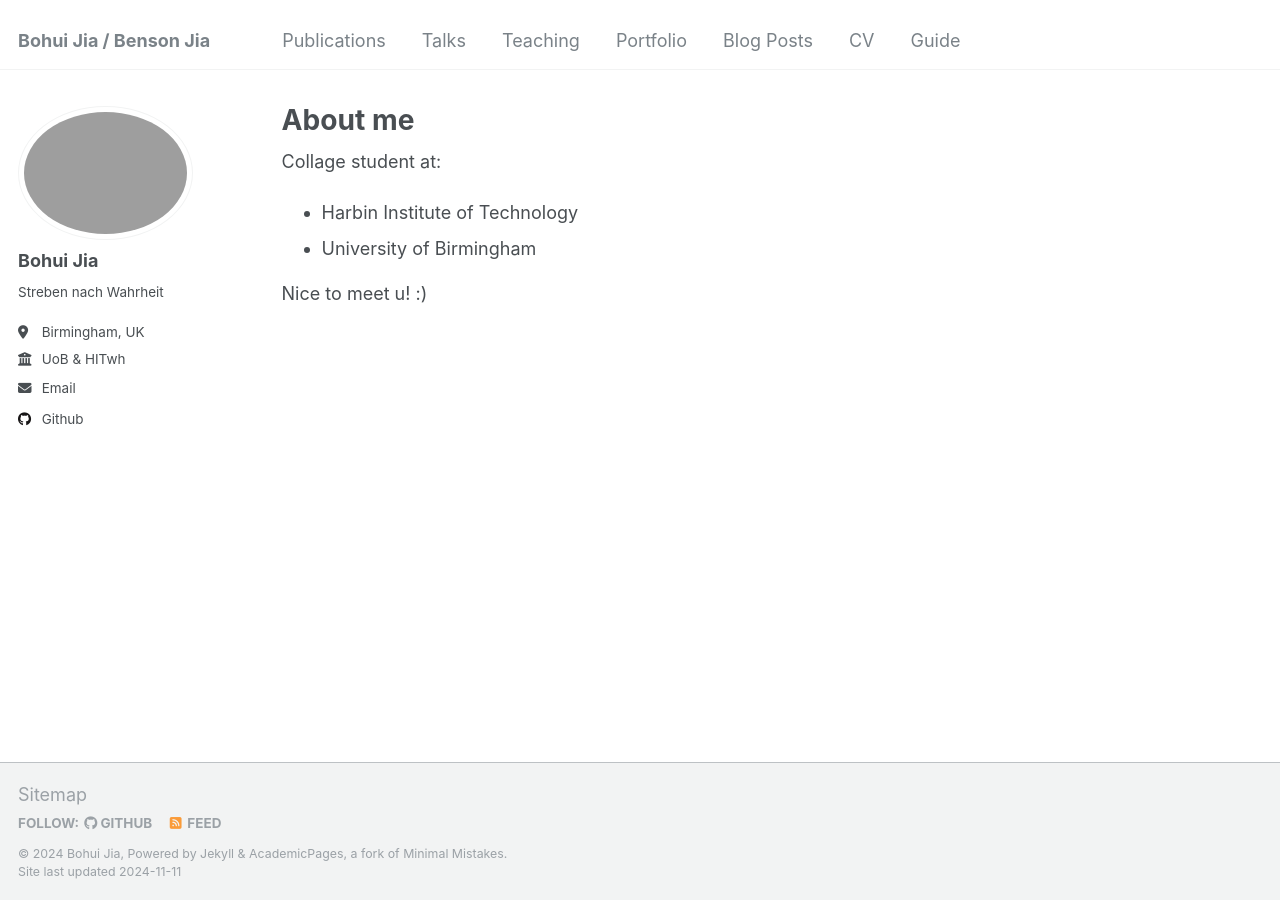
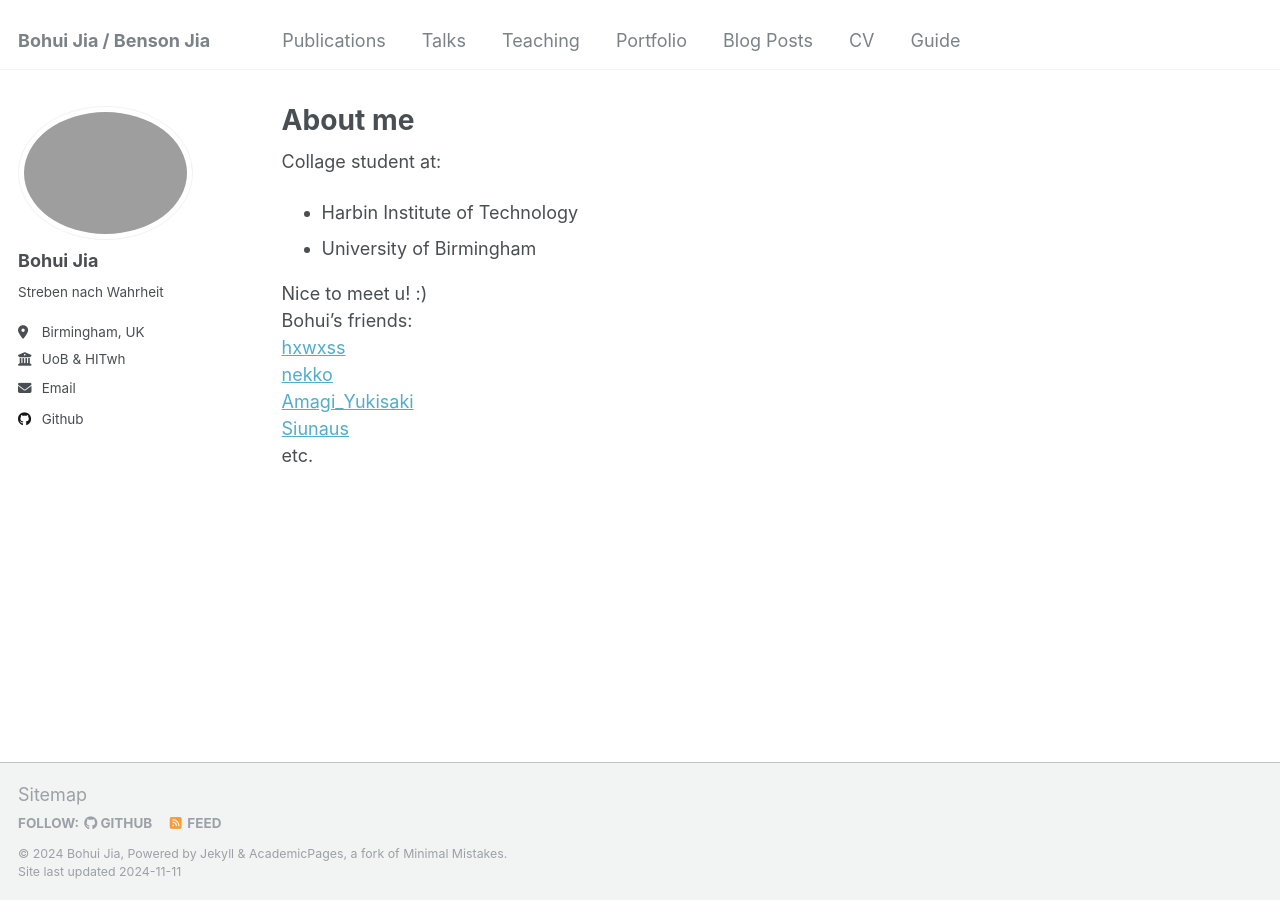
Before and after one commit to BensonJia/BensonJia.github.io, a Jekyll site: the page built from _pages/about.md, in a window 1280 px wide. Built offline with Jekyll 4.4.1, drawn with Linux system fonts in a browser that asks for light colours.

Commit message:
Update about.md

```diff
--- a/_pages/about.md
+++ b/_pages/about.md
@@ -13,3 +13,9 @@ Collage student at:
 - University of Birmingham
 
 Nice to meet u! :)
+Bohui's friends:
+[hxwxss](https://hxwxss.github.io/yxcheng.github.io//)
+[nekko](http://nekko.moe)
+[Amagi_Yukisaki](amagi.yukisaki.io)
+[Siunaus](https://kamome.moe/)
+etc.
```
